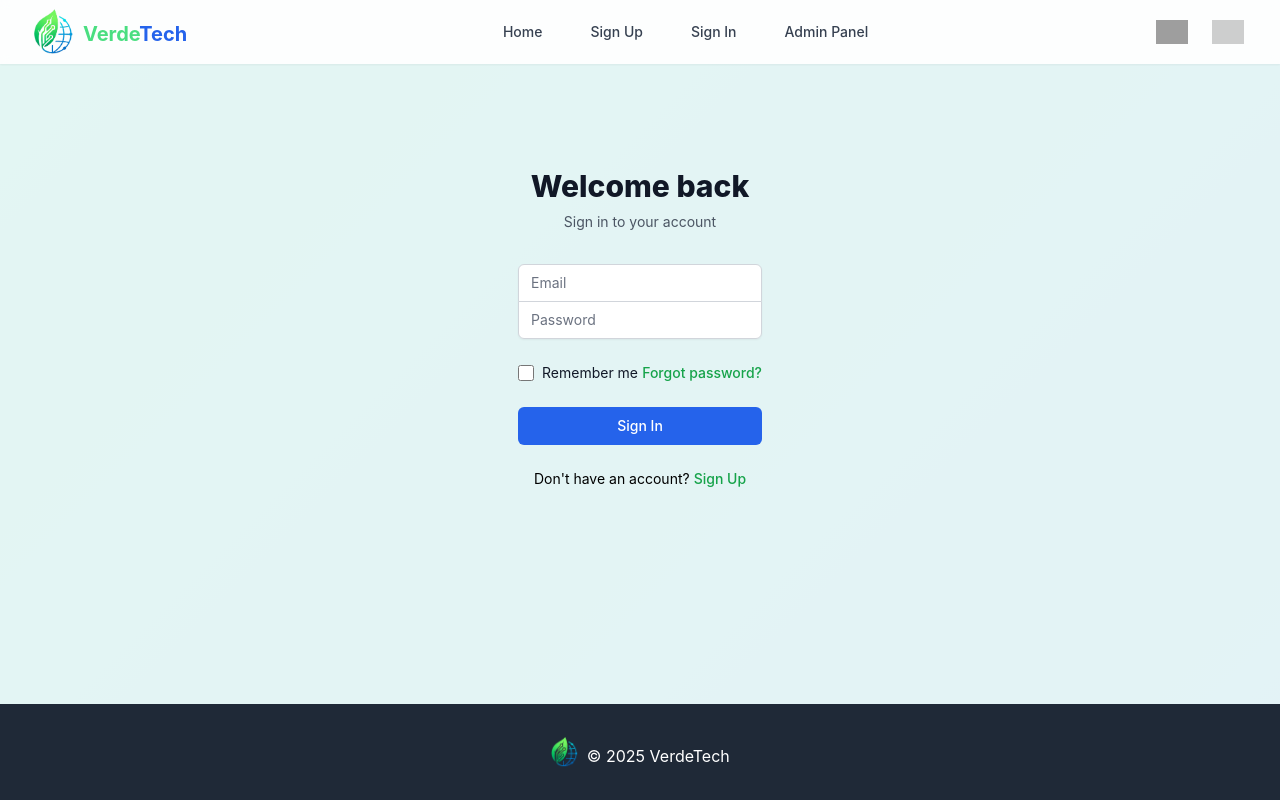
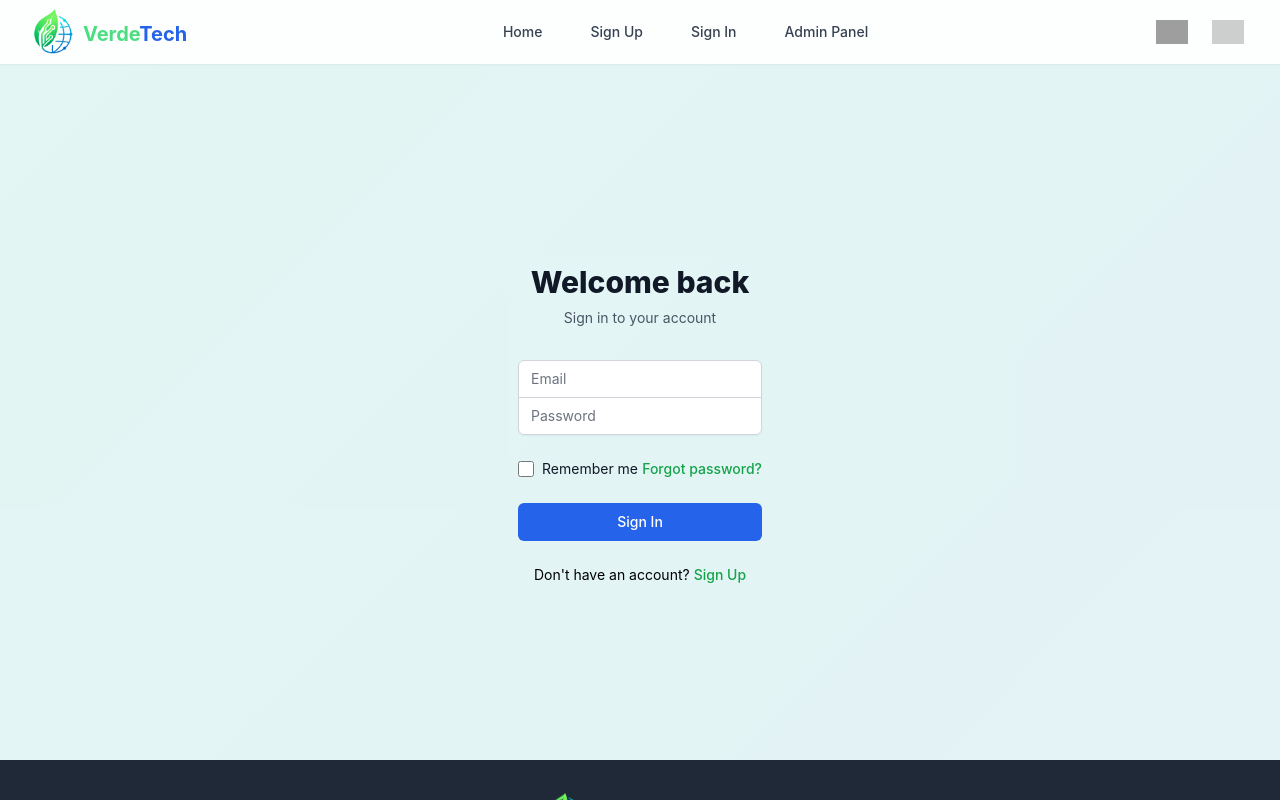
Before and after one commit to verdetech-xyz/website, a Vue app: page /login in a window 1280 px wide. Built offline with nearby package versions, Linux system fonts and the light colour scheme; grey boxes are pictures that could not be loaded.

Commit message:
Corrigir problema de rolagem entre páginas forçando barra de rolagem sempre visível

```diff
--- a/src/App.vue
+++ b/src/App.vue
@@ -1,5 +1,11 @@
 <script setup lang="ts">
 import MainLayout from './components/layout/MainLayout.vue';
+import { onMounted } from 'vue';
+
+// Adicionar classe ao body para impedir movimentação da barra de rolagem
+onMounted(() => {
+  document.body.classList.add('overflow-y-scroll');
+});
 </script>
 
 <template>
@@ -7,3 +13,16 @@ import MainLayout from './components/layout/MainLayout.vue';
     <router-view />
   </MainLayout>
 </template>
+
+<style>
+html, body {
+  height: 100%;
+  margin: 0;
+  overflow-y: scroll;
+}
+
+body {
+  /* Forçar a barra de rolagem sempre visível para evitar pulos durante a navegação */
+  overflow-y: scroll;
+}
+</style>
--- a/src/views/AdminPage.vue
+++ b/src/views/AdminPage.vue
@@ -1,5 +1,5 @@
 <template>
-  <div class="bg-gray-100 w-full min-h-[calc(100vh-160px)]">
+  <div class="bg-gray-100 w-full">
 
     <!-- Admin Content -->
     <div class="container mx-auto px-6 py-8">
--- a/src/views/LoginPage.vue
+++ b/src/views/LoginPage.vue
@@ -81,7 +81,7 @@ const goToRegistration = () => {
 </script>
 
 <template>
-  <div class="flex items-center justify-center py-8">
+  <div class="flex items-center justify-center py-20 min-h-[600px]">
       <div class="max-w-md w-full space-y-8">
         <div class="text-center">
           <h2 class="mt-6 text-3xl font-extrabold text-gray-900">{{ t('auth.login.title') }}</h2>
--- a/src/views/RegistrationPage.vue
+++ b/src/views/RegistrationPage.vue
@@ -128,7 +128,7 @@ const goToLogin = () => {
 </script>
 
 <template>
-  <div class="flex items-center justify-center py-8">
+  <div class="flex items-center justify-center py-20 min-h-[600px]">
       <div class="max-w-md w-full space-y-8">
         <div class="text-center">
           <h2 class="mt-6 text-3xl font-extrabold text-gray-900">{{ t('auth.register.title') }}</h2>
```
